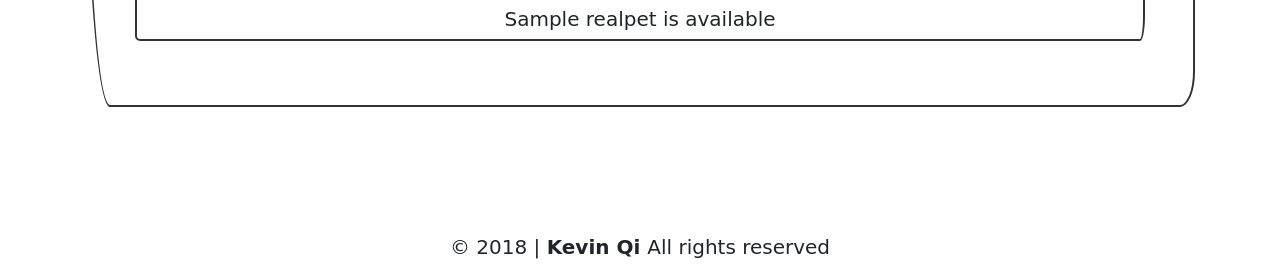
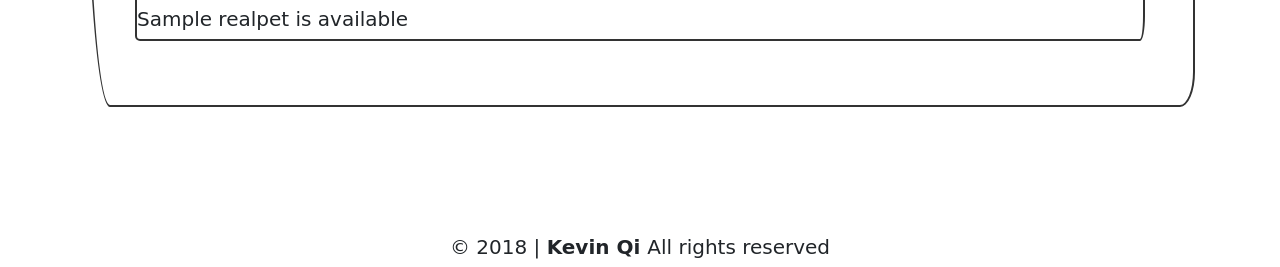
Before and after one commit to kevinqiyefa/rithm-assignments, a Flask app: template flask-form/templates/index.html in a window 1280 px wide. Shown: the part 991-1258 px from the top of the page. Run offline with Flask 2, Linux system fonts and the light colour scheme; the template is opened without the code that fills it: most values are stand-ins (such as "Sample title", 1, 10 or a date in 2020); grey boxes marked "Sample" are stand-in pictures; some libraries are stand-ins or nearby versions; some web fonts are replaced.

Commit message:
remove text-center class

```diff
--- a/flask-form/templates/index.html
+++ b/flask-form/templates/index.html
@@ -9,7 +9,7 @@
   <div class="card">
 
       <img src="{{ pet.photo_url }}" alt="photo" width="300" height="280">
-      <h5 class="text-center mt-2"><a href="{{ url_for('edit', id=pet.id) }}">{{ pet.name }}</a>
+      <h5 class="mt-2"><a href="{{ url_for('edit', id=pet.id) }}">{{ pet.name }}</a>
       <span class="available">
         {% if pet.available %}
           is available
@@ -24,7 +24,7 @@
   {% for realpet in real_pet %}
     <div class="card">
         <img src="{{ realpet.pet_pic }}" alt="photo" width="300" height="280">
-        <h5 class="text-center mt-2">{{ realpet.pet_name }}
+        <h5 class="mt-2">{{ realpet.pet_name }}
           <span class="available">is available</span>
         </h5>
     </div>
```
